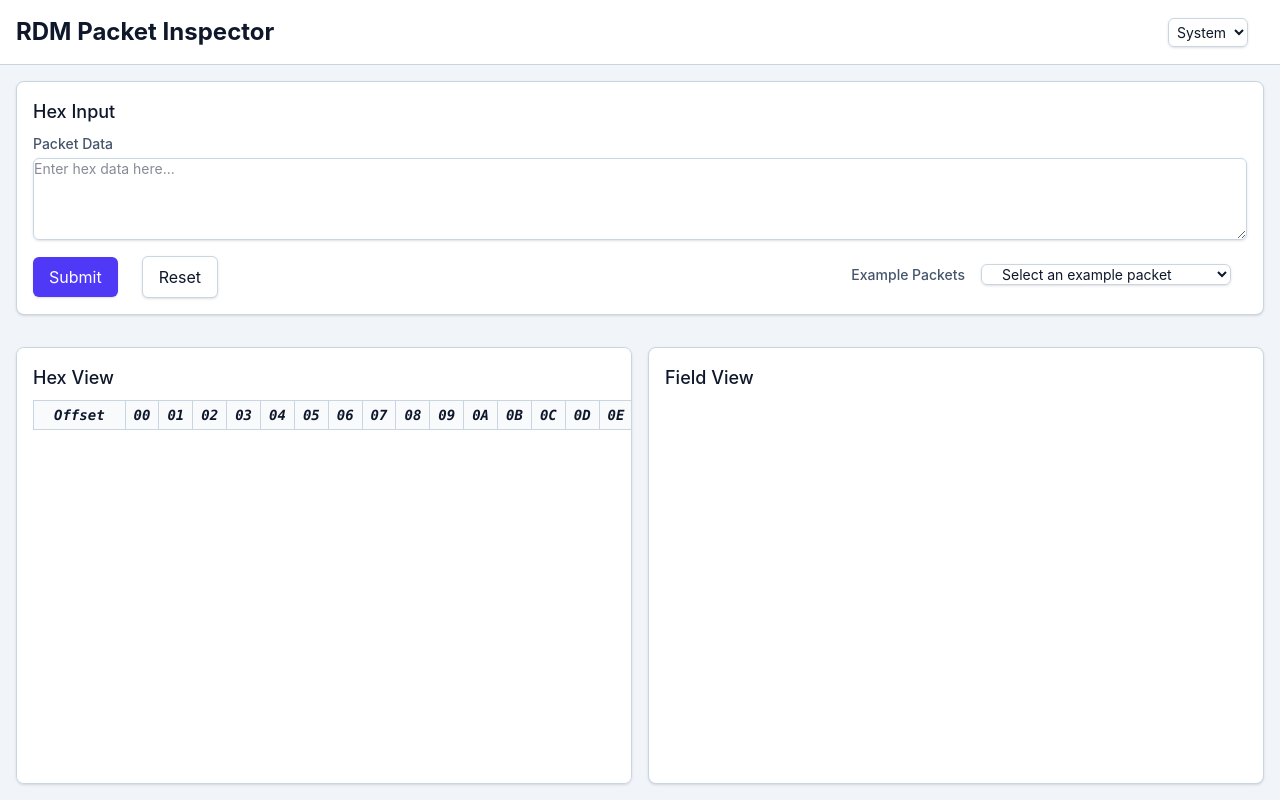
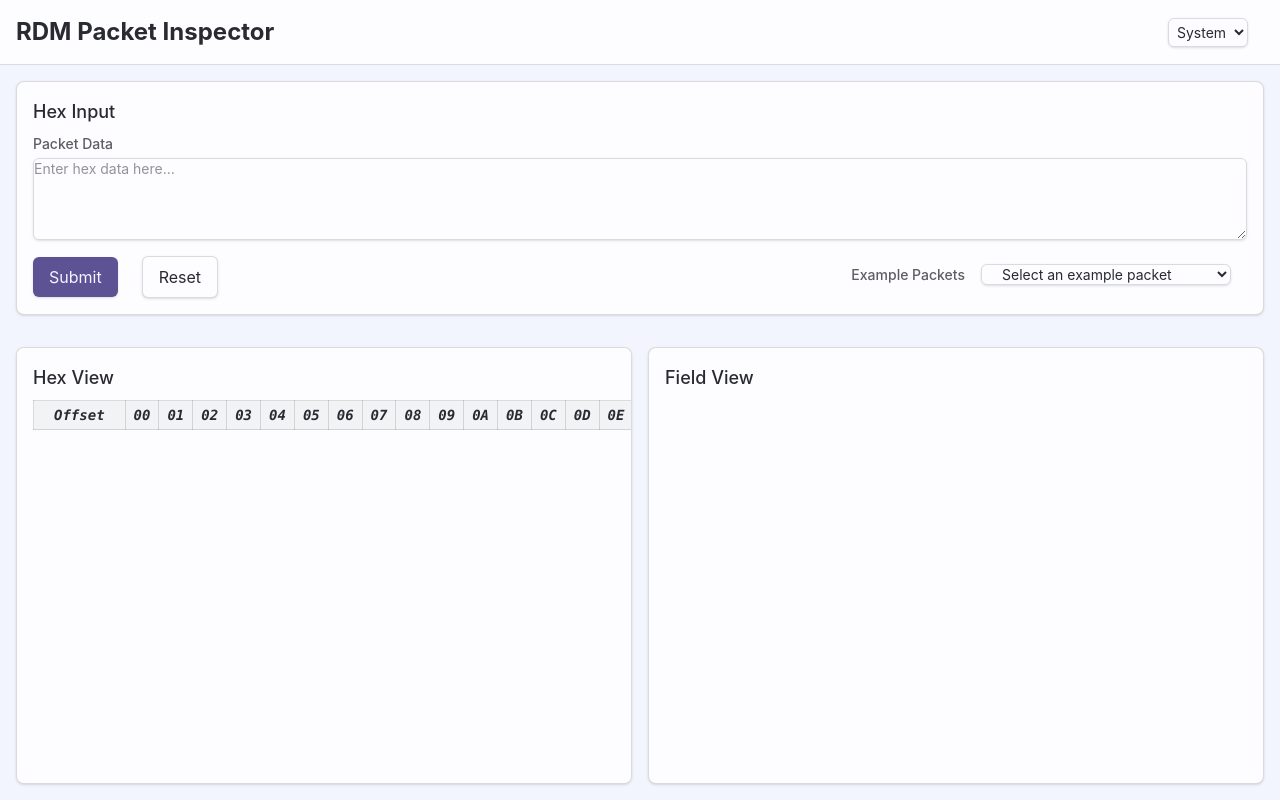
Before and after one commit to r-chua/rdm-packet-inspector, a React (Vite) app: page / in a window 1280 px wide. Built offline with nearby package versions, Linux system fonts and the light colour scheme.

Commit message:
feat: adopt nocturne color palette (#54)
Updated existing token values to match mockup.

```diff
--- a/src/index.css
+++ b/src/index.css
@@ -3,42 +3,44 @@
 /* Make the `dark:` variant follow the data attribute, not the OS setting */
 @custom-variant dark (&:where([data-theme='dark'], [data-theme='dark'] *));
 
+/* Nocturne palette. Derived colors use color-mix on --fg so every tint
+   tracks the theme's ink automatically. */
 :root {
   color-scheme: light;
-  --bg: var(--color-slate-100);
-  --surface: var(--color-white);
-  --surface-subtle: var(--color-slate-50);
-  --border: var(--color-slate-300);
-  --fg: var(--color-slate-900);
-  --fg-muted: var(--color-slate-600);
-  --accent: var(--color-indigo-600);
-  --accent-hover: var(--color-indigo-700);
-  --on-accent: var(--color-white);
-  --focus: var(--color-indigo-600);
-  --selection: var(--color-blue-600);
-  --highlight: var(--color-yellow-200);
-  --warning: var(--color-amber-800);
-  --danger: var(--color-red-700);
-  --danger-surface: var(--color-red-50);
+  --bg: #f3f5fe;
+  --surface: #fdfdff;
+  --surface-subtle: color-mix(in srgb, var(--fg) 5%, var(--surface));
+  --border: color-mix(in srgb, var(--fg) 16%, transparent);
+  --fg: #292b31;
+  --fg-muted: color-mix(in srgb, var(--fg) 76%, transparent);
+  --accent: #5d5294;
+  --accent-hover: #423a6a;
+  --on-accent: #f5f4ff;
+  --focus: #5d5294;
+  --selection: #5d5294;
+  --highlight: color-mix(in srgb, var(--fg) 10%, transparent);
+  --warning: #75490b;
+  --danger: #7d2f31;
+  --danger-surface: color-mix(in srgb, #992a2c 12%, transparent);
 }
 
 [data-theme='dark'] {
   color-scheme: dark;
-  --bg: var(--color-slate-950);
-  --surface: var(--color-slate-900);
-  --surface-subtle: var(--color-slate-800);
-  --border: var(--color-slate-700);
-  --fg: var(--color-slate-100);
-  --fg-muted: var(--color-slate-400);
-  --accent: var(--color-indigo-600);
-  --accent-hover: var(--color-indigo-700);
-  --on-accent: var(--color-white);
-  --focus: var(--color-indigo-400);
-  --selection: var(--color-blue-400);
-  --highlight: var(--color-yellow-800);
-  --warning: var(--color-amber-300);
-  --danger: var(--color-red-300);
-  --danger-surface: var(--color-red-950);
+  --bg: #161826;
+  --surface: #232532;
+  --surface-subtle: color-mix(in srgb, var(--fg) 5%, var(--surface));
+  --border: color-mix(in srgb, var(--fg) 16%, transparent);
+  --fg: #e9e9ed;
+  --fg-muted: color-mix(in srgb, var(--fg) 66%, transparent);
+  --accent: #9184d9;
+  --accent-hover: #b5abfc;
+  --on-accent: #161826;
+  --focus: #9184d9;
+  --selection: #9184d9;
+  --highlight: color-mix(in srgb, var(--fg) 10%, transparent);
+  --warning: #e8ae4d;
+  --danger: #f0b3b3;
+  --danger-surface: color-mix(in srgb, #e79393 12%, transparent);
 }
 
 /* Register tokens as Tailwind colors → generates bg-bg, bg-surface, etc. */
```
